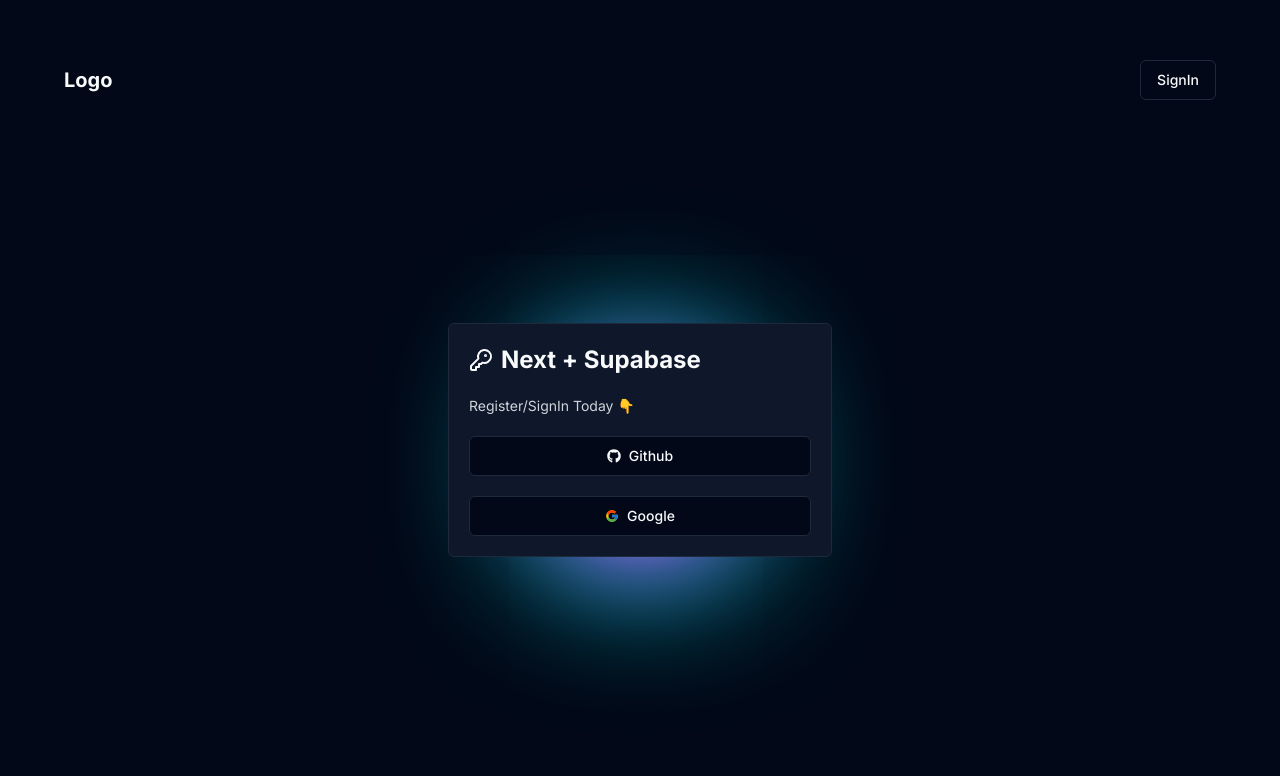
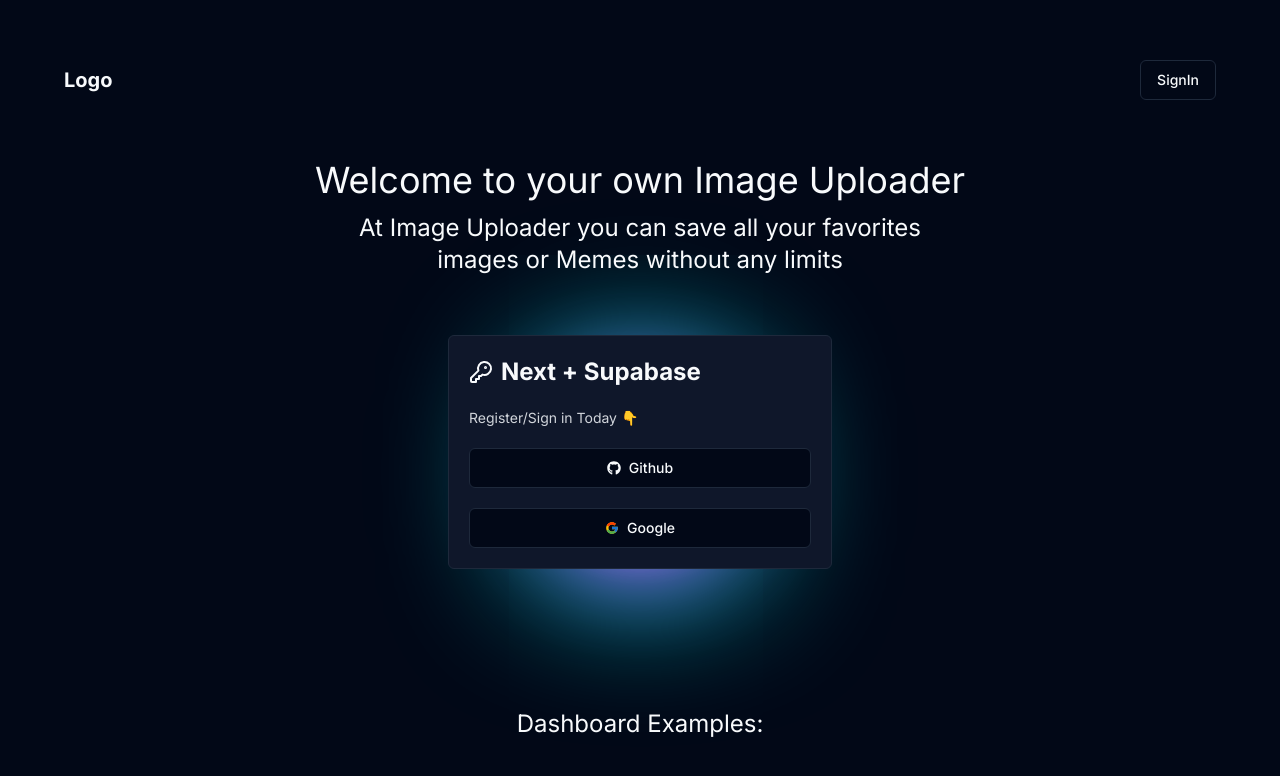
Before and after one commit to JannickPepe/Supabase-Gallery, a Next.js app: page /auth in a window 1280 px wide. Shown: the top 776 px of the page. Built offline with nearby package versions, Linux system fonts and the light colour scheme; no server answers.

Commit message:
you can now delete your image and it has refresh + making non auth landing

```diff
--- a/app/auth/page.tsx
+++ b/app/auth/page.tsx
@@ -21,7 +21,14 @@
 	};
 
 	return (
-		<div className="flex items-center justify-center w-full h-[70vh]">
+
+		<div>
+			<div className="space-y-3">
+				<h1 className="text-4xl text-center">Welcome to your own Image Uploader</h1>
+				<h2 className="mx-auto text-2xl text-center max-w-[600px]">At Image Uploader you can save all your favorites images or Memes without any limits</h2>
+			</div>
+
+			<div className="flex items-center justify-center w-full h-[44vh]">
 				<div className=" w-96 rounded-md border p-5 space-y-5 relative bg-slate-900">
 					<div className="flex items-center gap-2">
 						<KeyRound />
@@ -29,7 +36,7 @@
 					</div>
 
 					<p className="text-sm text-gray-300">
-					Register/SignIn Today 👇
+						Register/Sign in Today 👇
 					</p>
 					<div className="flex flex-col gap-5">
 						<Button
@@ -50,5 +57,11 @@
 					<div className="glowBox -z-10"></div>
 				</div>
 			</div>
+
+			<div className="mt-20">
+				<h2 className="text-2xl text-center">Dashboard Examples:</h2>
+			</div>
+		</div>
+
 	);
 }
--- a/app/page.tsx
+++ b/app/page.tsx
@@ -2,6 +2,7 @@
 import Uploader from "@/components/Uploader";
 import { supabaseServer } from "@/lib/supabase/server";
 import Image from "next/image";
+import DeletePost from "@/components/DeletePost";
 
 
 export default async function page() {
@@ -10,23 +11,29 @@
 
 	const { data } = await supabase.from("posts").select("*, profiles(display_name)").order("created_at", {ascending: false});
 
+	const imgUrlHost = 'https://emsafkujkclompputwpy.supabase.co/storage/v1/object/public/images/';
+
 	const posts = data?.map((post) => {
 		// spread post so you both get id and description
 		return {
-			image: `https://emsafkujkclompputwpy.supabase.co/storage/v1/object/public/images/${post.post_by}/${post.id}/${post.name}`,
+			image: `${post.post_by}/${post.id}/${post.name}`,
 			...post,
 		}
 	});
 
 	return (
 		<div>
+			<div>
+				<h1 className="text-3xl text-center mb-10">Image Uploader</h1>
+			</div>
 			<div className="grid grid-cols-3 gap-8">
 				{posts?.map((post) => {
-					return <div key={post.id} className="rounded-md w-full space-y-6">
+					return <div key={post.id} className="rounded-md w-full space-y-6 relative">
 						<div className="w-full h-96 relative rounded-md border">
-							<Image src={post.image} alt={post.description || ""} fill className="rounded-md object-cover object-center" />
+							<Image src={imgUrlHost + post.image} alt={post.description || ""} fill className="rounded-md object-cover object-center" />
 						</div>
 						<h1>@{post.profiles?.display_name}</h1>
+						<DeletePost post_by={post.post_by} image={post.image}/>
 					</div>;
 				})}
 			</div>
--- /dev/null
+++ b/components/DeletePost.tsx
@@ -0,0 +1,43 @@
+"use client";
+
+import React from "react";
+import { Button } from "./ui/button";
+import useUser from "@/app/hook/useUser";
+import { supabaseBrowser } from "@/lib/supabase/browser";
+import { toast } from "sonner";
+import { useRouter } from "next/navigation";
+
+
+export default function DeletePost({post_by, image,}: {post_by: string; image: string;}) {
+
+	const { data: user, isFetching } = useUser();
+
+	const router = useRouter();
+
+	const handleDelete = async () => {
+		const supabase = supabaseBrowser();
+		const { error } = await supabase.storage.from("images").remove([image]);
+
+		if (error) {
+			toast.error(error.message);
+		} else {
+			toast.success("Succcesfully remove image");
+			router.refresh();
+		}
+	};
+
+	if (isFetching) {
+		return <></>;
+	}
+	if (user?.id === post_by) {
+		return (
+			<div className=" absolute top-0 right-5">
+				<Button onClick={handleDelete}>Delete</Button>
+			</div>
+		);
+	}
+
+
+	return <></>;
+
+};
```
Lines whose indentation alone changed are shown as unchanged.
